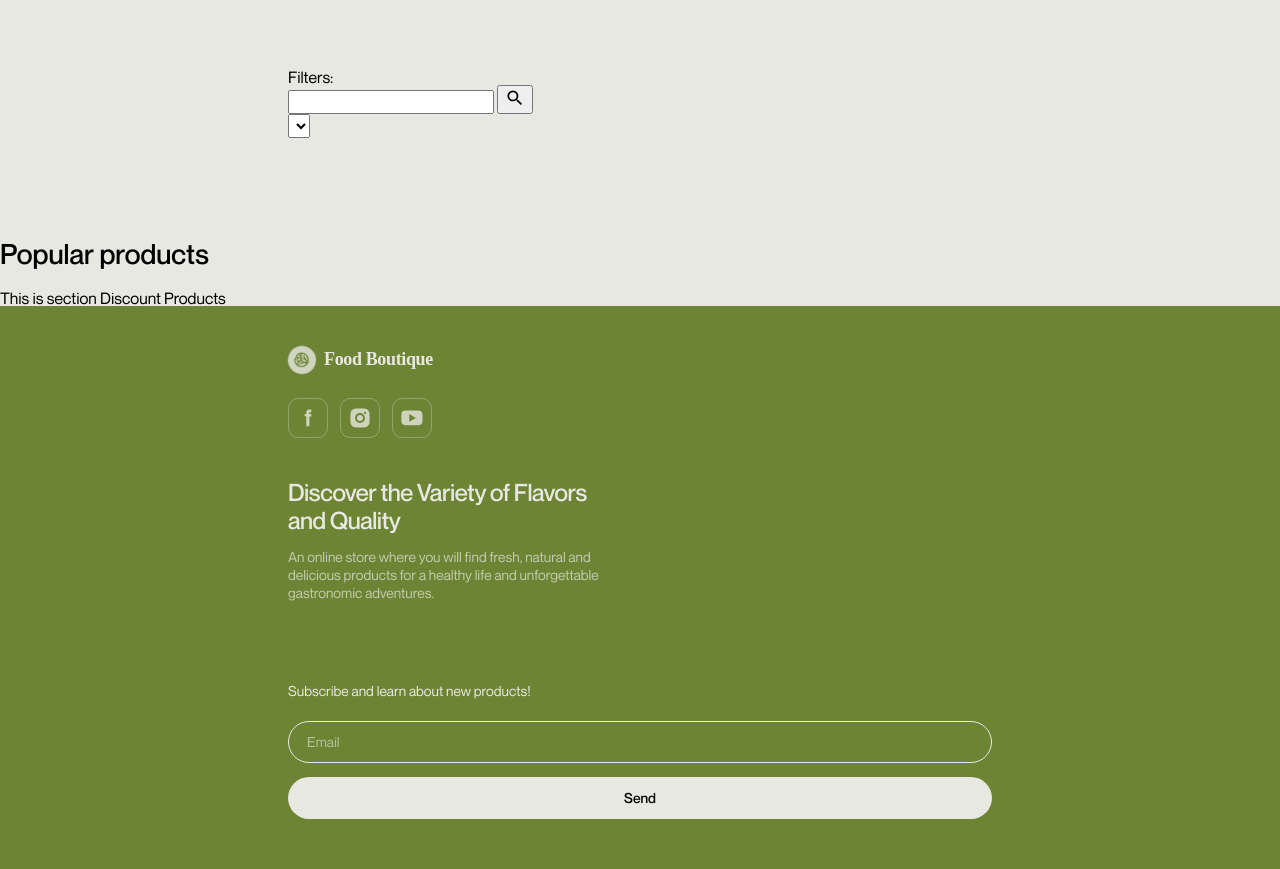
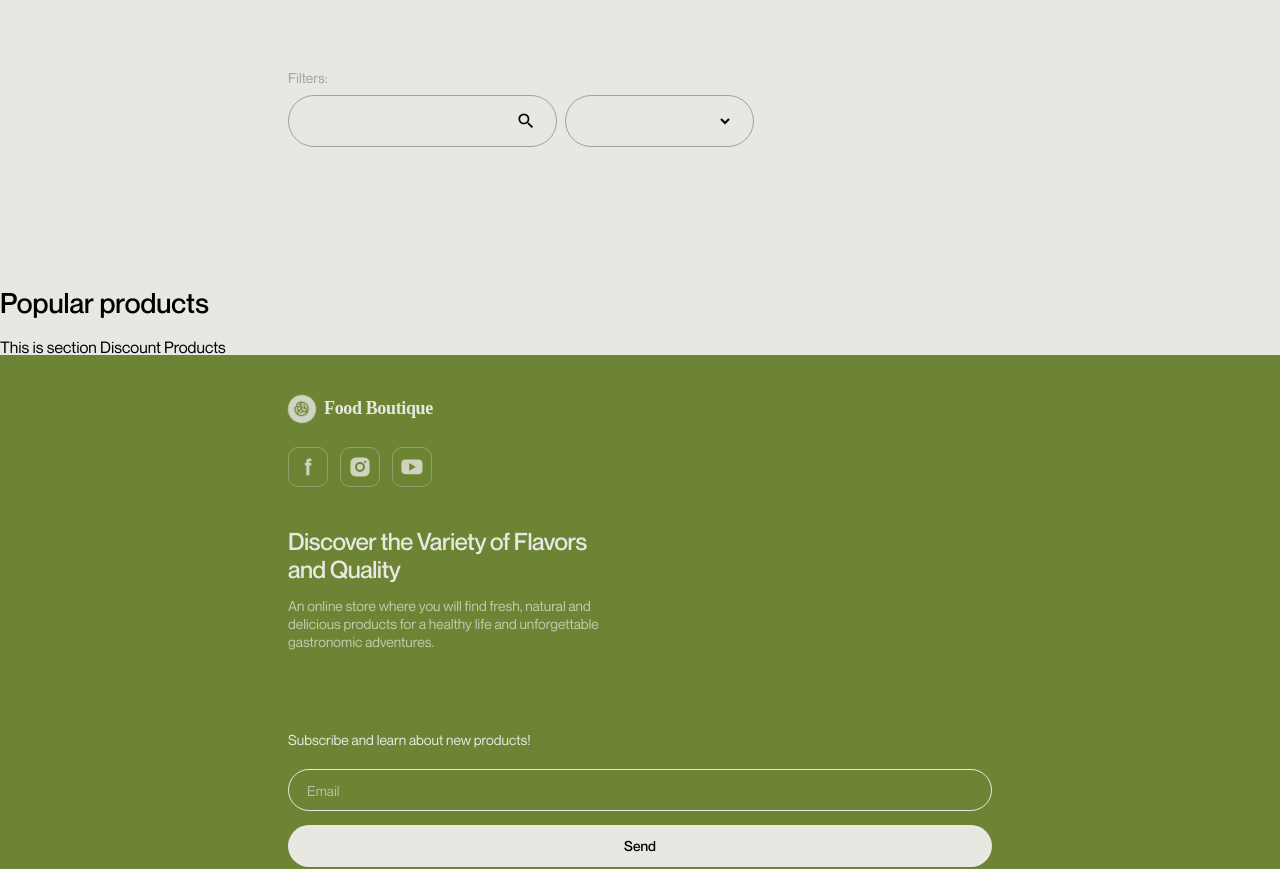
Before and after one commit to DimkaGrek/AsyncAvengers, a website built with Parcel: page src/index.html in a window 1280 px wide. Shown: the part 1043-1912 px from the top of the page. Built offline with nearby package versions, Linux system fonts and the light colour scheme; no server answers; a web font is replaced by a local one; what spin.js would draw is missing.

Commit message:
remove _filter.css

```diff
--- a/src/style/main.css
+++ b/src/style/main.css
@@ -4,7 +4,7 @@
 
 @import './layout/_header.css';
 @import './layout/_hero.css';
-@import './layout/_filter.css';
+@import './layout/_filters.css';
 @import './layout/_productList.css';
 @import './layout/_popular.css';
 @import './layout/_discount.css';
```
Also changed, not shown: src/style/layout/_filter.css (deleted).
